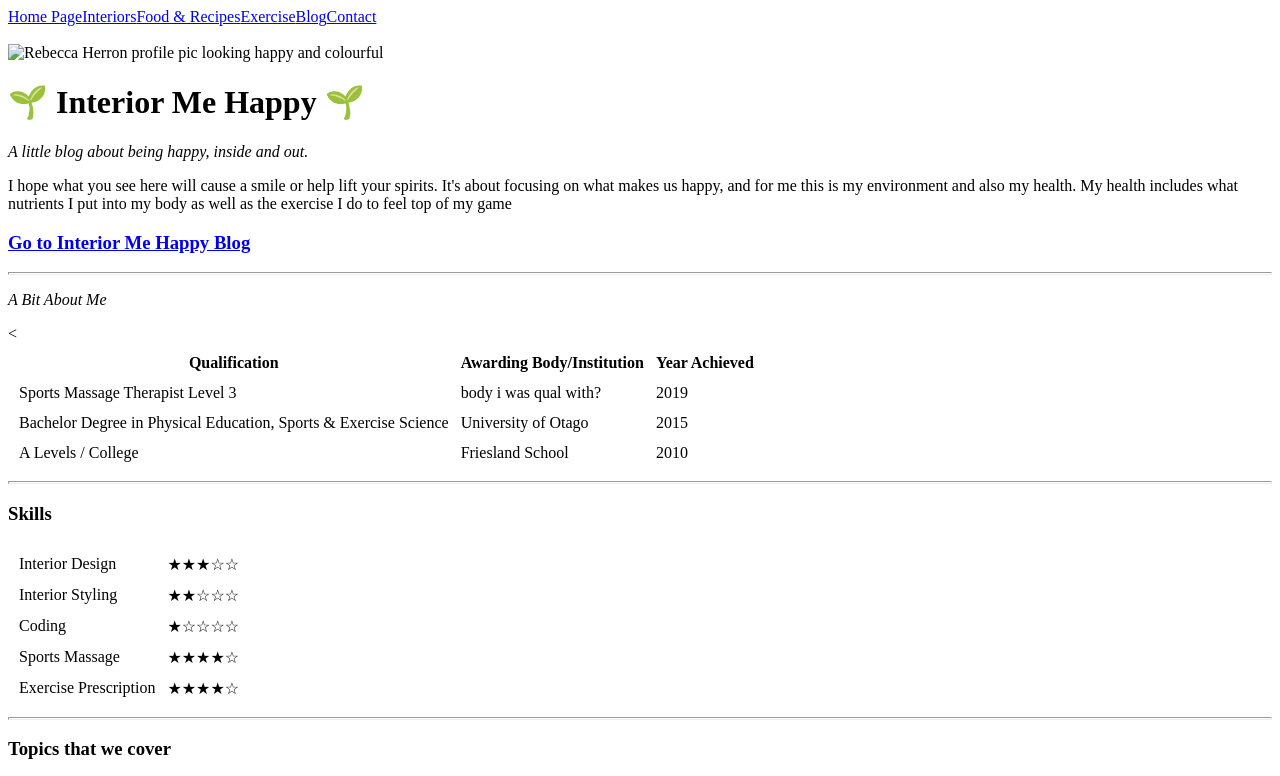
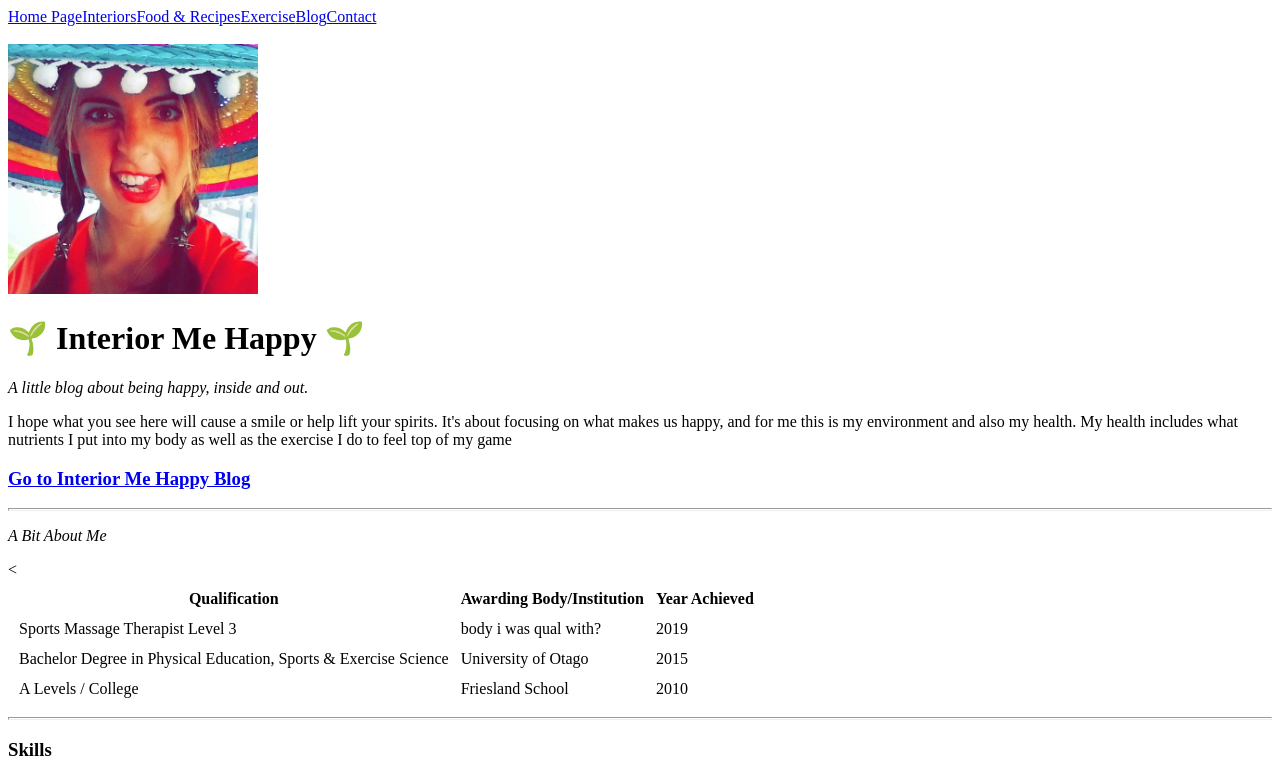
Before and after one commit to interiormehappy/interiormehappy, a plain HTML site: page index.html in a window 1280 px wide. Shown: the top 776 px of the page. Drawn offline with Linux system fonts and the light colour scheme.

Commit message:
Update index.html

```diff
--- a/index.html
+++ b/index.html
@@ -11,7 +11,7 @@
 
 <body>
   <a href="index.html">Home Page</a><a href="interiors.html">Interiors</a><a href="food and recipes.html">Food & Recipes</a><a href="exercise.html">Exercise</a><a href="blog.html">Blog</a><a href="contact.html">Contact</a><br><br>
-  <img src="images/me in mexican hat.jpg" alt="Rebecca Herron profile pic looking happy and colourful" height="250">
+  <img src="me in mexican hat.jpg" alt="Rebecca Herron profile pic looking happy and colourful" height="250">
   <h1>🌱 Interior Me Happy 🌱</h1>
   <p><em>A little blog about being happy, inside and out.</em></p>
   <p>I hope what you see here will cause a smile or help lift your spirits. It's about focusing on what makes us happy, and for me this is my environment and also my health. My health includes what nutrients
```
